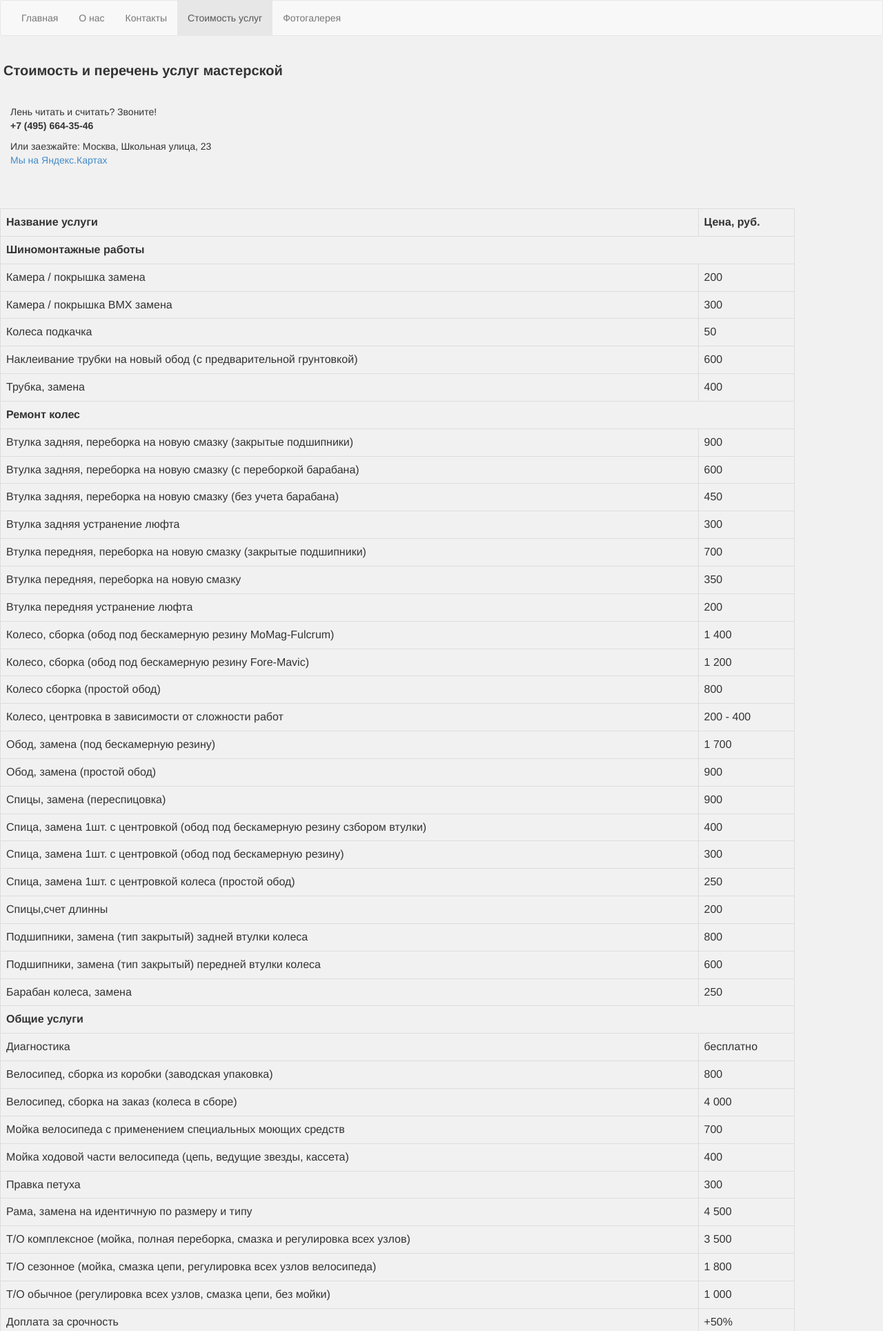
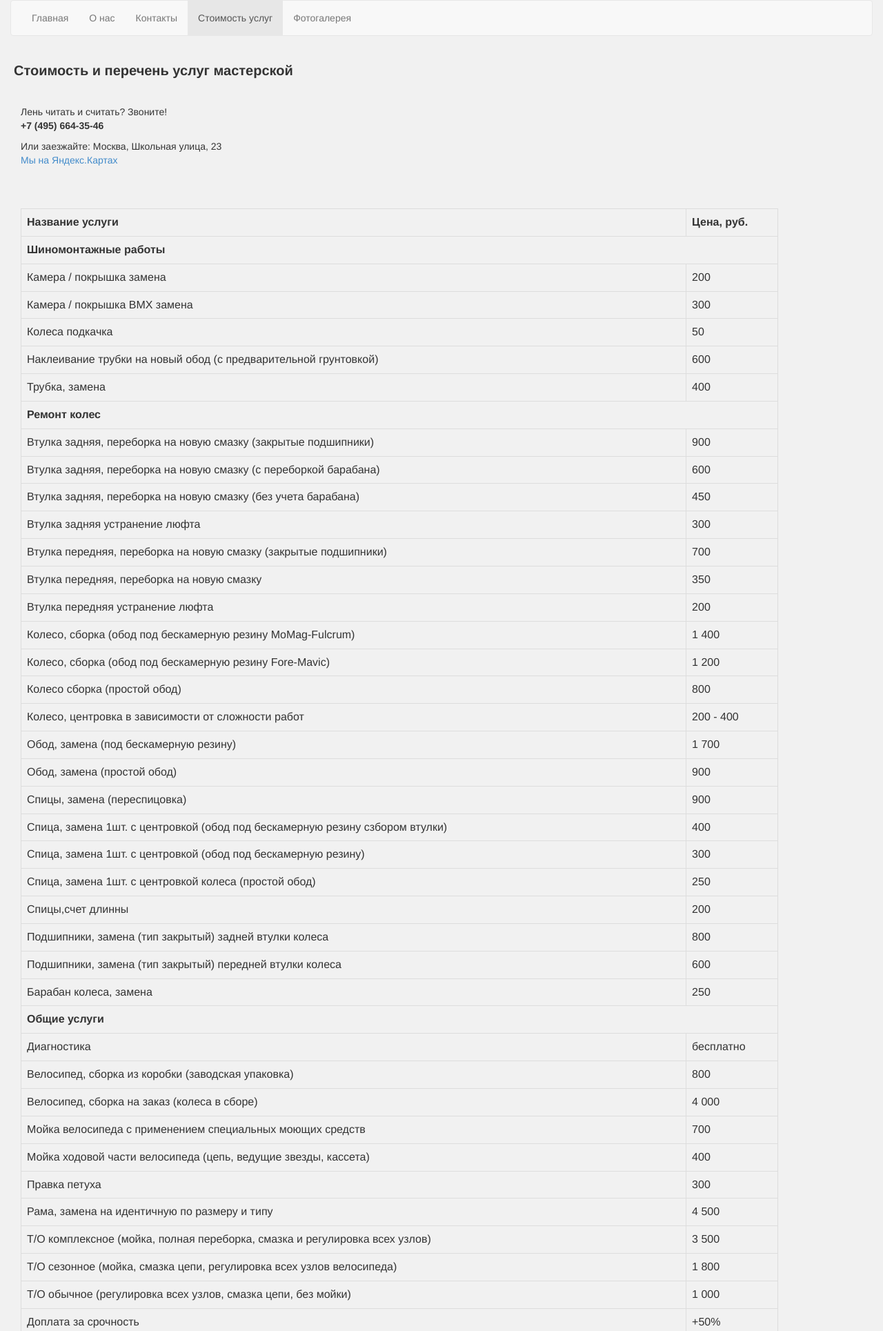
Before and after one commit to gulkinnos/veloservis, a PHP site: page /prices.php in a window 1280 px wide. Shown: the top 1929 px of the page at 69% size. Run offline with PHP 8.4, Linux system fonts and the light colour scheme.

Commit message:
Мелкие фиксы

```diff
--- a/prices.php
+++ b/prices.php
@@ -16,6 +16,7 @@
         <script src="/resources/js/bootstrap.min.js"></script>
     </head>
     <body>
+        <div class="col-xs-12">
             <div class="top-menu-block row">
                 <nav class="navbar navbar-default">
                     <div class="container-fluid">
@@ -53,6 +54,7 @@
                     </p>
                 </div>
             </div>
+            <div class="col-xs-12">
                 <table align="left" style="max-width: 90%; margin: 50px auto;" class="table table-bordered table-hover">
                     <tbody>
                         <tr>
@@ -661,5 +663,6 @@
                     </a>
                 </p>
             </div>
+        </div>
     </body>
 </html>
--- a/results.php
+++ b/results.php
@@ -6,7 +6,7 @@
         <title>Фотогалерея мастерской velo-servis.ru</title>
         <link rel="shortcut icon" href="http://velo-servis.ru/favicon.ico" type="image/x-icon">
         <link href="/resources/css/bootstrap.min.css" rel="stylesheet">
-        <link href="/resources/css/custom.css?1" rel="stylesheet">
+        <link href="/resources/css/custom.css" rel="stylesheet">
         <link href="/resources/OwlCarousel2-2.2.1/dist/assets/owl.carousel.min.css" rel="stylesheet">
         <link href="/resources/OwlCarousel2-2.2.1/dist/assets/owl.theme.default.min.css" rel="stylesheet">
         <link rel="apple-touch-icon" sizes="180x180" href="apple-touch-icon.png">
```
Lines whose indentation alone changed are shown as unchanged.
